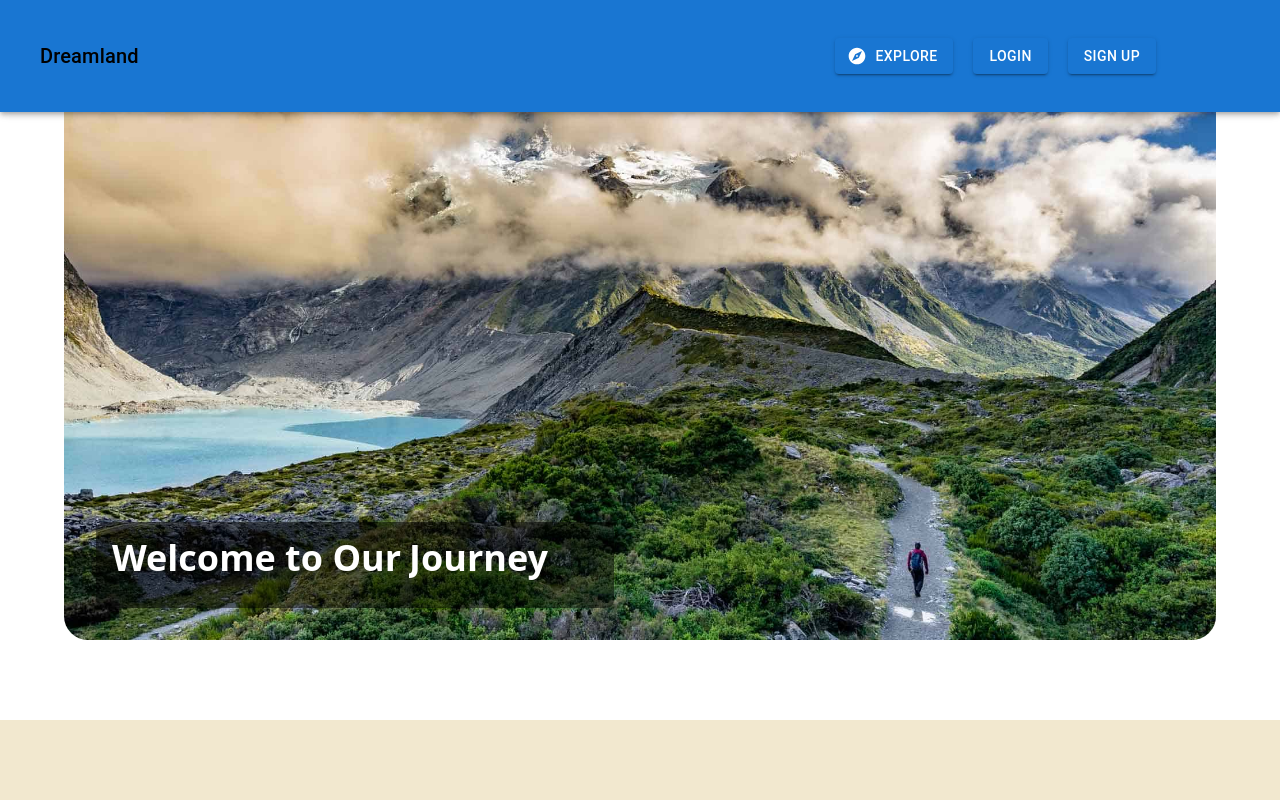
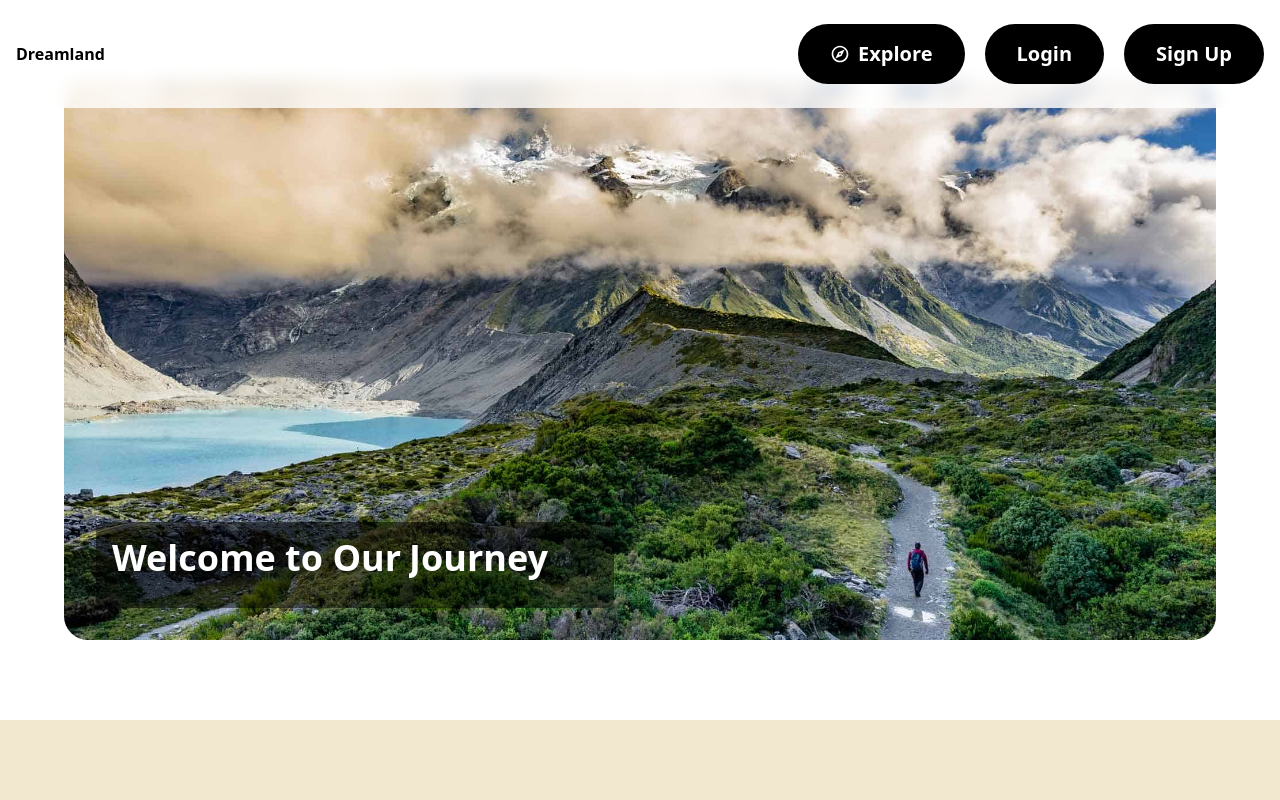
Before and after one commit to ShubhamAXS19/FindYourNextHikeFE, a Next.js app: page / in a window 1280 px wide. Shown: the top 800 px of the page. Built offline with nearby package versions, Linux system fonts and the light colour scheme.

Commit message:
fixing header bg bug 1.2

```diff
--- a/src/app/(components)/Header/page.tsx
+++ b/src/app/(components)/Header/page.tsx
@@ -1,25 +1,14 @@
 "use client";
 
-import React, { useState } from "react";
-import {
-  AppBar,
-  Toolbar,
-  Button,
-  Typography,
-  Box,
-  MenuItem,
-} from "@mui/material";
+import React, { useState, useRef } from "react";
 import { useRouter } from "next/navigation";
-import ExploreIcon from "@mui/icons-material/Explore";
-import MenuIcon from "@mui/icons-material/Menu";
+import { MdOutlineExplore } from "react-icons/md";
 
 const Header = () => {
   const navBackground = true;
   const [isDropdownVisible, setDropdownVisible] = useState(false);
-  const [dropdownTimeout, setDropdownTimeout] = useState<NodeJS.Timeout | null>(
-    null
-  );
-  const isLoggedIn = true;
+  const dropdownTimeout = useRef<NodeJS.Timeout | null>(null);
+  const isLoggedIn = false; // Updated to show login/signup when logged out
   const router = useRouter();
 
   const handleRedirect = (path: string) => {
@@ -27,127 +16,133 @@ const Header = () => {
   };
 
   const showDropdown = () => {
-    if (dropdownTimeout) clearTimeout(dropdownTimeout);
+    if (dropdownTimeout.current) clearTimeout(dropdownTimeout.current);
     setDropdownVisible(true);
   };
 
   const hideDropdown = () => {
-    const timeout = setTimeout(() => {
+    dropdownTimeout.current = setTimeout(() => {
       setDropdownVisible(false);
     }, 200);
-    setDropdownTimeout(timeout);
   };
 
-  const toggleDropdown = () => {
-    setDropdownVisible(!isDropdownVisible);
-  };
+  // const toggleDropdown = () => {
+  //   setDropdownVisible(!isDropdownVisible);
+  // };
 
   return (
-    <AppBar
-      position="fixed"
+    <header
       className={`transition-colors duration-300 ease-in-out ${
-        navBackground ? "bg-white bg-opacity-80 backdrop-blur" : "bg-white"
-      } shadow-none px-4 py-6`}
+        navBackground ? "bg-header bg-opacity-80 backdrop-blur" : "bg-header"
+      } shadow-none px-4 py-6 fixed w-full top-0 z-30`}
     >
-      <Toolbar className="justify-between">
-        <Typography
-          variant="h6"
-          component="div"
-          className="font-bold text-black"
-        >
-          Dreamland
-        </Typography>
+      <div className="flex justify-between items-center">
+        <h1 className="font-bold text-black">Dreamland</h1>
 
-        <Box className="flex gap-5">
+        <div className="flex gap-5">
           <div className="hidden sm:block relative">
-            <Button
-              variant="contained"
-              className="bg-black text-white px-6 py-2 rounded-full font-bold hover:bg-white hover:bg-opacity-80"
-              startIcon={<ExploreIcon />}
+            <div
+              className="bg-black text-white px-8 py-4 rounded-full font-bold hover:bg-black hover:bg-opacity-80 flex items-center gap-2 text-xl"
               onMouseEnter={showDropdown}
               onMouseLeave={hideDropdown}
             >
+              <MdOutlineExplore size={20} />
               Explore
-            </Button>
+            </div>
 
             {isDropdownVisible && (
-              <Box
+              <div
                 onMouseEnter={showDropdown}
                 onMouseLeave={hideDropdown}
-                className="absolute top-full right-0 mt-2 bg-black shadow-md rounded-md z-10 w-48 opacity-100 transform translate-y-0 visible transition-all duration-300 ease-in-out"
+                className="absolute top-full right-0 mt-2 py-2 bg-black shadow-md rounded-md z-50 w-64 h-48 flex flex-col items-start justify-around opacity-100 transform translate-y-0 visible transition-all duration-300 ease-in-out"
+                style={{ zIndex: 50 }} // Set high z-index for dropdown
               >
-                <MenuItem onClick={() => handleRedirect("/nearby-trails")}>
-                  <p className="text-white pt-2">Nearby trails</p>
-                </MenuItem>
-                <MenuItem onClick={() => handleRedirect("/all-trails")}>
-                  <p className="text-white pt-2">All Trails</p>
-                </MenuItem>
-                <MenuItem
+                <div
+                  className="cursor-pointer text-white px-4 text-lg"
+                  onClick={() => handleRedirect("/nearby-trails")}
+                >
+                  All trails
+                </div>
+                <div
+                  className="cursor-pointer text-white px-4 text-lg"
+                  onClick={() => handleRedirect("/all-trails")}
+                >
+                  Nearby Trails
+                </div>
+                <div
+                  className="cursor-pointer text-white px-4 text-lg"
                   onClick={() => handleRedirect("/national-park-guides")}
                 >
-                  <p className="text-white pt-2">National park guides</p>
-                </MenuItem>
-              </Box>
+                  National park guides
+                </div>
+              </div>
             )}
           </div>
 
           <div className="hidden sm:flex gap-5">
-            {isLoggedIn ? (
+            {!isLoggedIn ? (
               <>
-                <Button
+                <button
                   onClick={() => handleRedirect("/login")}
-                  variant="contained"
-                  className="bg-black text-white px-6 py-2 rounded-full font-bold hover:bg-white hover:bg-opacity-80"
+                  className="bg-black text-white px-8 py-4 rounded-full font-bold hover:bg-white hover:bg-opacity-80 text-xl"
                 >
                   Login
-                </Button>
-                <Button
+                </button>
+                <button
                   onClick={() => handleRedirect("/register")}
-                  variant="contained"
-                  className="bg-black text-white px-6 py-2 rounded-full font-bold hover:bg-white hover:bg-opacity-80"
+                  className="bg-black text-white px-8 py-4 rounded-full font-bold hover:bg-white hover:bg-opacity-80 text-xl"
                 >
                   Sign Up
-                </Button>
+                </button>
               </>
             ) : (
-              <Typography className="text-white">HI</Typography>
+              <div className="text-white">HI</div>
             )}
           </div>
-
-          <Button className="sm:hidden" onClick={toggleDropdown}>
-            <MenuIcon />
-          </Button>
-        </Box>
-      </Toolbar>
+        </div>
+      </div>
 
       {isDropdownVisible && (
-        <Box className="sm:hidden bg-black p-4">
-          <MenuItem onClick={() => handleRedirect("/nearby-trails")}>
-            <Typography className="text-white">All Trails</Typography>
-          </MenuItem>
-          <MenuItem onClick={() => handleRedirect("/all-trails")}>
-            <Typography className="text-white">Nearby Trails</Typography>
-          </MenuItem>
-          <MenuItem onClick={() => handleRedirect("/national-park-guides")}>
-            <Typography className="text-white">National park guides</Typography>
-          </MenuItem>
-          {isLoggedIn ? (
+        <div className="sm:hidden bg-black p-4 z-50" style={{ zIndex: 50 }}>
+          <div
+            className="cursor-pointer text-white p-2"
+            onClick={() => handleRedirect("/nearby-trails")}
+          >
+            All Trails
+          </div>
+          <div
+            className="cursor-pointer text-white p-2"
+            onClick={() => handleRedirect("/all-trails")}
+          >
+            Nearby Trails
+          </div>
+          <div
+            className="cursor-pointer text-white p-2"
+            onClick={() => handleRedirect("/national-park-guides")}
+          >
+            National park guides
+          </div>
+          {!isLoggedIn ? (
             <>
-              <MenuItem onClick={() => handleRedirect("/login")}>
-                <Typography className="text-white">Login</Typography>
-              </MenuItem>
-              <MenuItem onClick={() => handleRedirect("/register")}>
-                <Typography className="text-white">Sign Up</Typography>
-              </MenuItem>
+              <div
+                className="cursor-pointer text-white p-2"
+                onClick={() => handleRedirect("/login")}
+              >
+                Login
+              </div>
+              <div
+                className="cursor-pointer text-white p-2"
+                onClick={() => handleRedirect("/register")}
+              >
+                Sign Up
+              </div>
             </>
           ) : (
-            <MenuItem>
-              <Typography className="text-white">HI</Typography>
-            </MenuItem>
+            <div className="text-white p-2">HI</div>
           )}
-        </Box>
+        </div>
       )}
-    </AppBar>
+    </header>
   );
 };
 
--- a/src/app/(components)/Trails/page.tsx
+++ b/src/app/(components)/Trails/page.tsx
@@ -36,7 +36,7 @@ export default function ActivityCarousel() {
   const activities = currentGroup === 1 ? activitiesGroup1 : activitiesGroup2;
 
   return (
-    <div className="flex items-center justify-between w-full gap-8 h-[80vh] px-10 bg-[#f2e8cf]">
+    <div className="flex items-center justify-between w-full gap-8 h-[80vh] px-10 bg-trail">
       <div className="w-2/3">
         <div className="flex items-center space-x-4">
           <button
--- a/tailwind.config.ts
+++ b/tailwind.config.ts
@@ -2,14 +2,15 @@ import type { Config } from "tailwindcss";
 
 const config: Config = {
   content: [
-    "./src/pages/**/*.{js,ts,jsx,tsx,mdx}",
+    // "./src/pages/**/*.{js,ts,jsx,tsx,mdx}",
     "./src/components/**/*.{js,ts,jsx,tsx,mdx}",
     "./src/app/**/*.{js,ts,jsx,tsx,mdx}",
   ],
   theme: {
     extend: {
       colors: {
-        background: "#ffffff", // This adds a custom white color
+        header: "#fff", // This adds a custom white color
+        trail: "#f2e8cf",
       },
     },
   },
```
